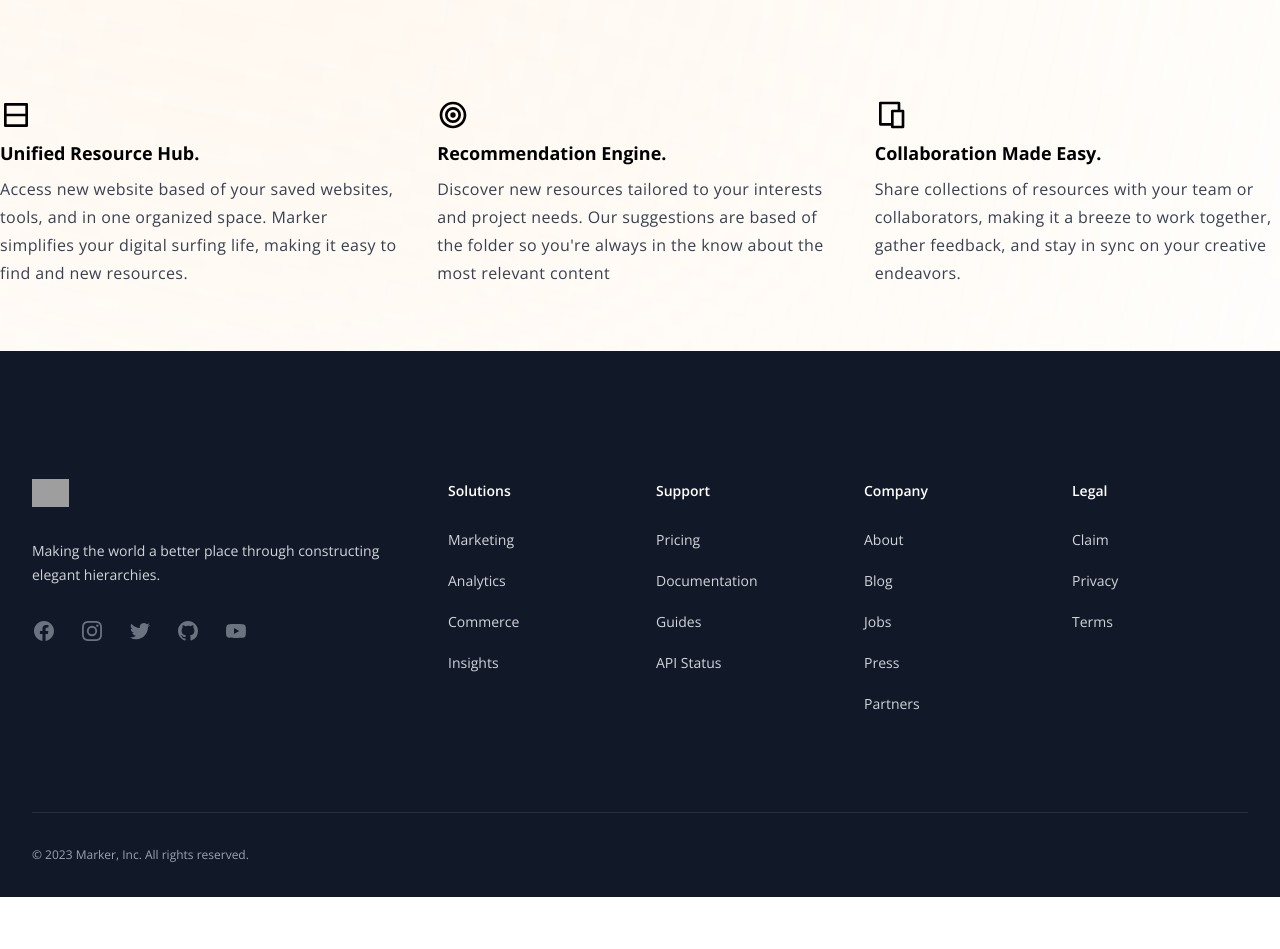
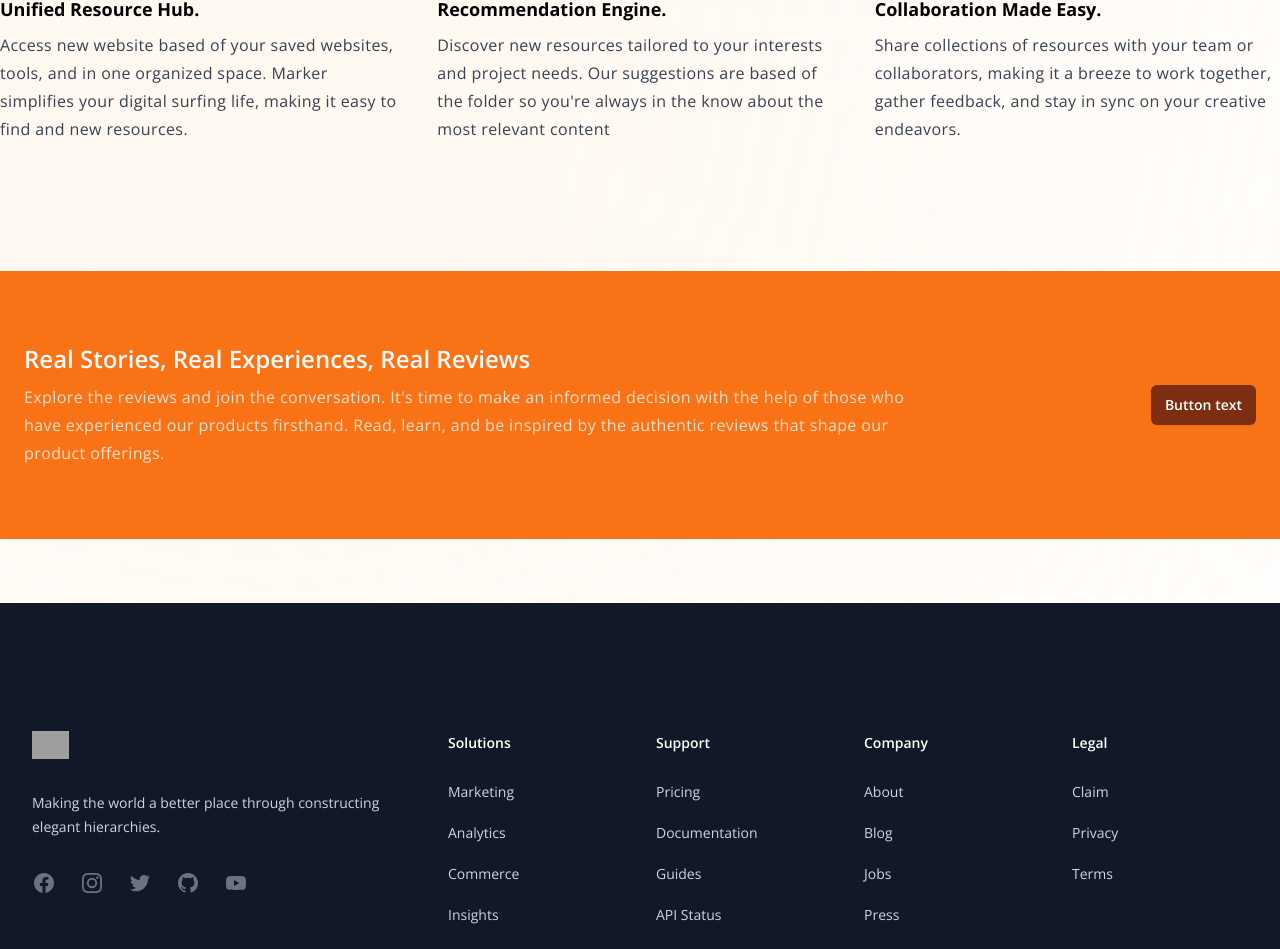
Before and after one commit to Justin-Bento/random-project, a React (Vite) app: page / in a window 1280 px wide. Shown: the part 781-1730 px from the top of the page. Before the commit the page ends 1678 px from the top, so only its background shows below. Built offline with nearby package versions, Linux system fonts and the light colour scheme; grey boxes are pictures that could not be loaded.

Commit message:
created a call to action for marker main page

```diff
--- a/src/pages/marketing/Home.jsx
+++ b/src/pages/marketing/Home.jsx
@@ -1,10 +1,10 @@
 import { Link } from "react-router-dom";
-import { RiFocus2Line, RiLayoutRowLine, RiDeviceLine  } from "react-icons/ri";
+import { RiFocus2Line, RiLayoutRowLine, RiDeviceLine } from "react-icons/ri";
 
 export default function Home() {
   return (
-    <div className="relative mb-16">
-      <section className="grid grid-cols-1 lg:grid-cols-2 container mx-auto items-center place-content-center gap-12 min-h-screen p-6 lg:p-0">
+    <div className="relative mb-16 space-y-32 my-32">
+      <section className="grid grid-cols-1 lg:grid-cols-2 container mx-auto items-center place-content-center gap-12 p-6 lg:p-0">
         <div className="flex items-center place-content-start lg:place-content-start lg:mt-0">
           <FramerShapes />
         </div>
@@ -29,19 +29,54 @@ export default function Home() {
       <div className="absolute top-lg xl:top-40 left-0 xl:-left-20 -z-10 xl:w-[90%] pointer-events-none xl:min-h-screen blur-hero bg-gradient-to-r from-orange-200 to-transparent xl:rotate-12"></div>
       <section className="grid grid-cols-1 lg:grid-cols-3 container mx-auto gap-8 p-4 lg:p-0">
         <div className="w-full space-y-2">
-          <RiLayoutRowLine  className="w-8 h-8" />
+          <RiLayoutRowLine className="w-8 h-8" />
           <h2 className="text-lg font-bold">Unified Resource Hub.</h2>
-          <p className=" leading-7 tracking-wide text-gray-700">Access new website based of your saved websites, tools, and in one organized space. Marker simplifies your digital surfing life, making it easy to find and new resources.</p>
+          <p className=" leading-7 tracking-wide text-gray-700">
+            Access new website based of your saved websites, tools, and in one
+            organized space. Marker simplifies your digital surfing life, making
+            it easy to find and new resources.
+          </p>
         </div>
         <div className="w-full space-y-2">
           <RiFocus2Line className="w-8 h-8" />
           <h2 className="text-lg font-bold">Recommendation Engine.</h2>
-          <p className=" leading-7 tracking-wide text-gray-700">Discover new resources tailored to your interests and project needs. Our suggestions are based of the folder so you're always in the know about the most relevant content</p>
+          <p className=" leading-7 tracking-wide text-gray-700">
+            Discover new resources tailored to your interests and project needs.
+            Our suggestions are based of the folder so you're always in the know
+            about the most relevant content
+          </p>
         </div>
         <div className="w-full space-y-2">
           <RiDeviceLine className="w-8 h-8" />
           <h2 className="text-lg font-bold">Collaboration Made Easy.</h2>
-          <p className=" leading-7 tracking-wide text-gray-700">Share collections of resources with your team or collaborators, making it a breeze to work together, gather feedback, and stay in sync on your creative endeavors.</p>
+          <p className=" leading-7 tracking-wide text-gray-700">
+            Share collections of resources with your team or collaborators,
+            making it a breeze to work together, gather feedback, and stay in
+            sync on your creative endeavors.
+          </p>
+        </div>
+      </section>
+      <section className="bg-orange-500 py-12">
+        <div className="flex container flex-col gap-8 p-6 lg:flex-row mx-auto text-gray-50">
+          <div className="w-full flex items-start justify-center flex-col">
+            <h3 className="mb-2 text-2xl font-semibold tracking-normal">
+              Real Stories, Real Experiences, Real Reviews
+            </h3>
+            <p className="tracking-wide leading-7 opacity-80 max-w-[100ch]">
+              Explore the reviews and join the conversation. It&apos;s time to
+              make an informed decision with the help of those who have
+              experienced our products firsthand. Read, learn, and be inspired
+              by the authentic reviews that shape our product offerings.
+            </p>
+          </div>
+          <div className="flex items-center lg:justify-end">
+            <button
+              type="button"
+              className="rounded-md w-full bg-orange-900 px-3.5 py-2.5 text-sm font-semibold text-white shadow-sm hover:bg-orange-950 focus-visible:outline focus-visible:outline-2 focus-visible:outline-offset-2 focus-visible:outline-gray-600 whitespace-nowrap"
+            >
+              Button text
+            </button>
+          </div>
         </div>
       </section>
     </div>
```
